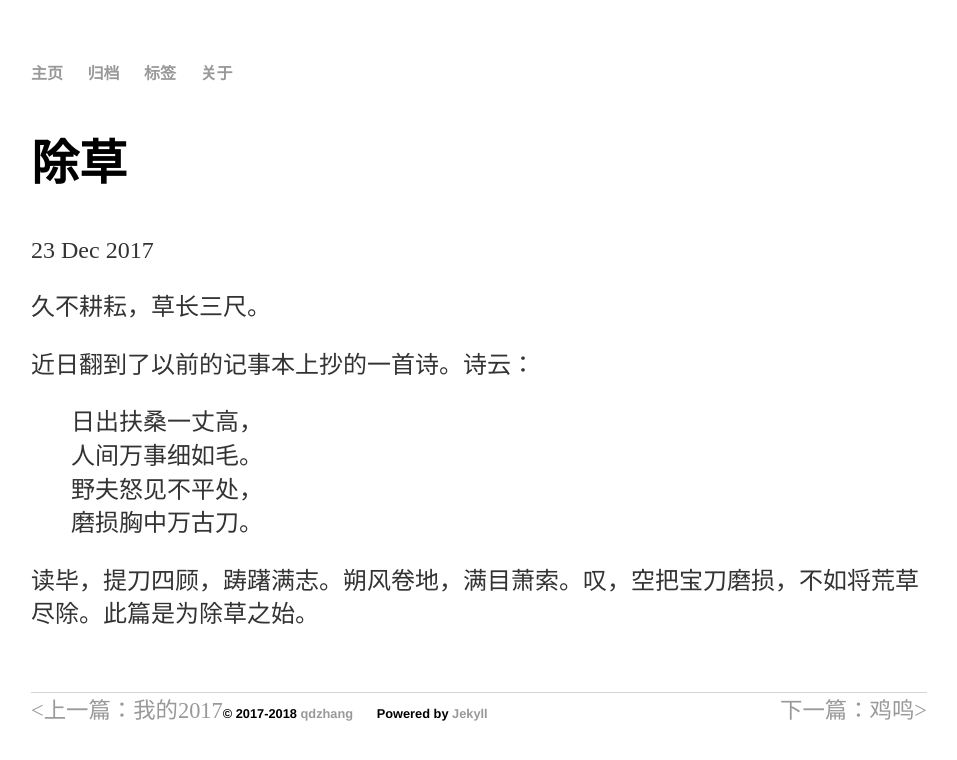
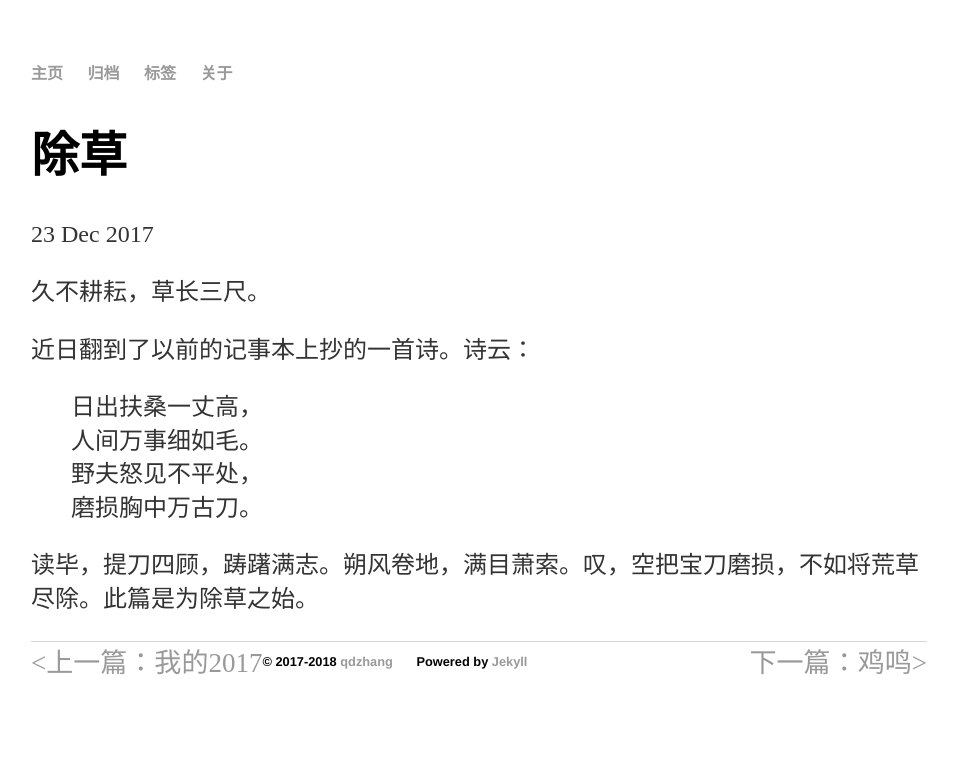
Before and after one commit to chqid/chqid.blog.io, a Jekyll site: the page built from _posts/2017-12-23-chucao.md, in a window 1280 px wide. Shown: the top 760 px of the page, without its empty margins (161-1118 px from the left). Built offline with Jekyll 4.4.1, drawn with Linux system fonts in a browser that asks for light colours.

Commit message:
fix post nav

```diff
--- a/_layouts/post.html
+++ b/_layouts/post.html
@@ -1,14 +1,12 @@
 ---
 layout: default
 ---
-<article>
+<div>
 <h1>{{ page.title }}</h1>
 <p class="meta">{{ page.date | date_to_string }}</p>
 
 <div class="post">
   {{ content }}
 </div>
-<br />
-<br />
 {% include post-navigation.html %}
-</article>
+</div>
--- a/assets/css/main.css
+++ b/assets/css/main.css
@@ -50,17 +50,15 @@
 }
 
 /*------post-navigation-style-----*/
-.post-nav-divider {
-    display: table-cell;
-    width: 10%;
-}
 .post-navigation{
-    font-size: 1.4em;
+    font-size: 1.3em;
 }
 
 .nav-previous{
     float:right;
+    font-size: 1.3em;
 }
 .nav-next{
     float:left;
+    font-size: 1.3em;
 }
```
